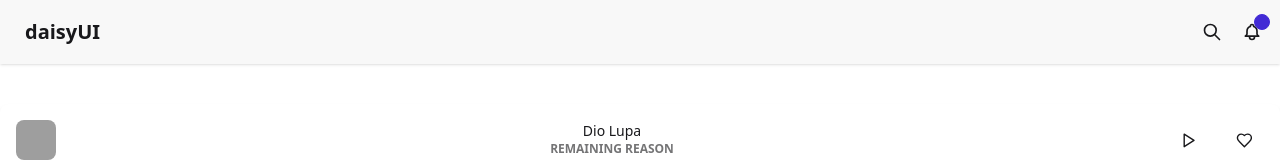
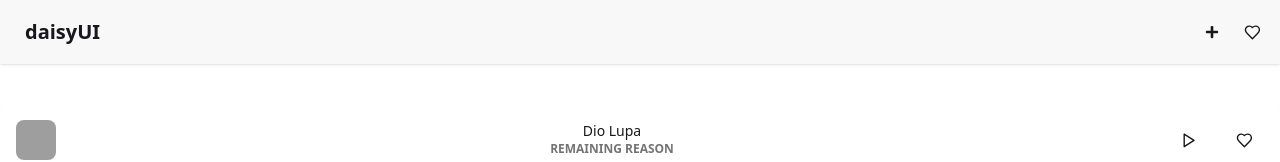
Before and after one commit to rishikarjn/assignify, a React (Vite) app in the folder assignify/: page / in a window 1280 px wide. Shown: the top 162 px of the page. Built offline with nearby package versions, Linux system fonts and the light colour scheme; grey boxes are pictures that could not be loaded.

Commit message:
Employee Card setup

```diff
--- a/assignify/package.json
+++ b/assignify/package.json
@@ -13,6 +13,7 @@
     "@tailwindcss/vite": "^4.1.18",
     "react": "^19.2.0",
     "react-dom": "^19.2.0",
+    "react-icons": "^5.5.0",
     "tailwindcss": "^4.1.18"
   },
   "devDependencies": {
--- a/assignify/src/Employess/Employess.jsx
+++ b/assignify/src/Employess/Employess.jsx
@@ -7,8 +7,16 @@ const Employess = () => {
     <div>
       <ul className="list bg-base-100 rounded-box shadow-md">
 
+   <EmployeeCard/>
+  </ul>
+    </div>
+    </Layout>
+  )
+}
 
-  <li className="list-row">
+const EmployeeCard=()=>{
+  return (
+    <li className="list-row">
     <div><img className="size-10 rounded-box" src="https://img.daisyui.com/images/profile/demo/1@94.webp"/></div>
     <div>
       <div>Dio Lupa</div>
@@ -24,11 +32,6 @@ const Employess = () => {
       <svg className="size-[1.2em]" xmlns="http://www.w3.org/2000/svg" viewBox="0 0 24 24"><g strokeLinejoin="round" strokeLinecap="round" strokeWidth="2" fill="none" stroke="currentColor"><path d="M19 14c1.49-1.46 3-3.21 3-5.5A5.5 5.5 0 0 0 16.5 3c-1.76 0-3 .5-4.5 2-1.5-1.5-2.74-2-4.5-2A5.5 5.5 0 0 0 2 8.5c0 2.3 1.5 4.05 3 5.5l7 7Z"></path></g></svg>
     </button>
   </li>
-
-
-</ul>
-    </div>
-    </Layout>
   )
 }
 
--- a/assignify/src/navbar/Navbar.jsx
+++ b/assignify/src/navbar/Navbar.jsx
@@ -1,5 +1,5 @@
-
 import Layout from '../layout/Layout'
+import { FaPlus } from "react-icons/fa";
 
 const Navbar = () => {
   return (
@@ -13,13 +13,12 @@ const Navbar = () => {
   </div>
   <div className="navbar-end">
     <button className="btn btn-ghost btn-circle">
-      <svg xmlns="http://www.w3.org/2000/svg" className="h-5 w-5" fill="none" viewBox="0 0 24 24" stroke="currentColor"> <path strokeLinecap="round" strokeLinejoin="round" strokeWidth="2" d="M21 21l-6-6m2-5a7 7 0 11-14 0 7 7 0 0114 0z" /> </svg>
-    </button>
+      <FaPlus/>
+  </button>
     <button className="btn btn-ghost btn-circle">
       <div className="indicator">
-        <svg xmlns="http://www.w3.org/2000/svg" className="h-5 w-5" fill="none" viewBox="0 0 24 24" stroke="currentColor"> <path strokeLinecap="round" strokeLinejoin="round" strokeWidth="2" d="M15 17h5l-1.405-1.405A2.032 2.032 0 0118 14.158V11a6.002 6.002 0 00-4-5.659V5a2 2 0 10-4 0v.341C7.67 6.165 6 8.388 6 11v3.159c0 .538-.214 1.055-.595 1.436L4 17h5m6 0v1a3 3 0 11-6 0v-1m6 0H9" /> </svg>
-        <span className="badge badge-xs badge-primary indicator-item"></span>
-      </div>
+      <svg className="size-[1.2em]" xmlns="http://www.w3.org/2000/svg" viewBox="0 0 24 24"><g strokeLinejoin="round" strokeLinecap="round" strokeWidth="2" fill="none" stroke="currentColor"><path d="M19 14c1.49-1.46 3-3.21 3-5.5A5.5 5.5 0 0 0 16.5 3c-1.76 0-3 .5-4.5 2-1.5-1.5-2.74-2-4.5-2A5.5 5.5 0 0 0 2 8.5c0 2.3 1.5 4.05 3 5.5l7 7Z"></path></g></svg>
+       </div>
     </button>
   </div>
 </div>
```
Also changed, not shown: 1 other file (tests, documents, lock files or other folders).
